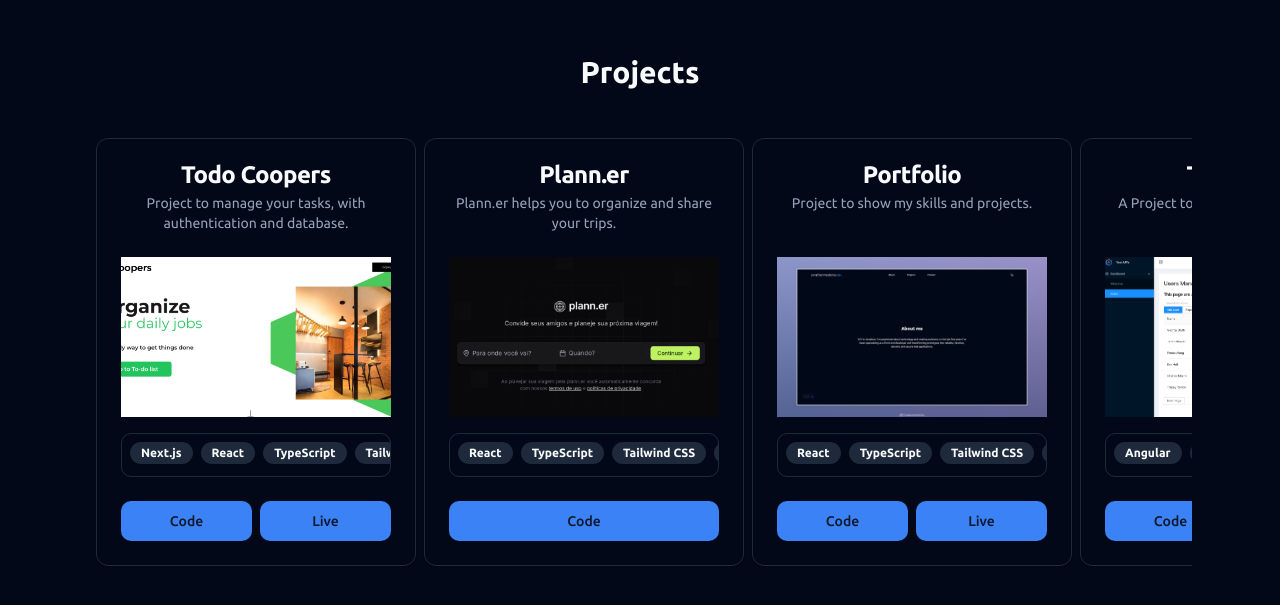
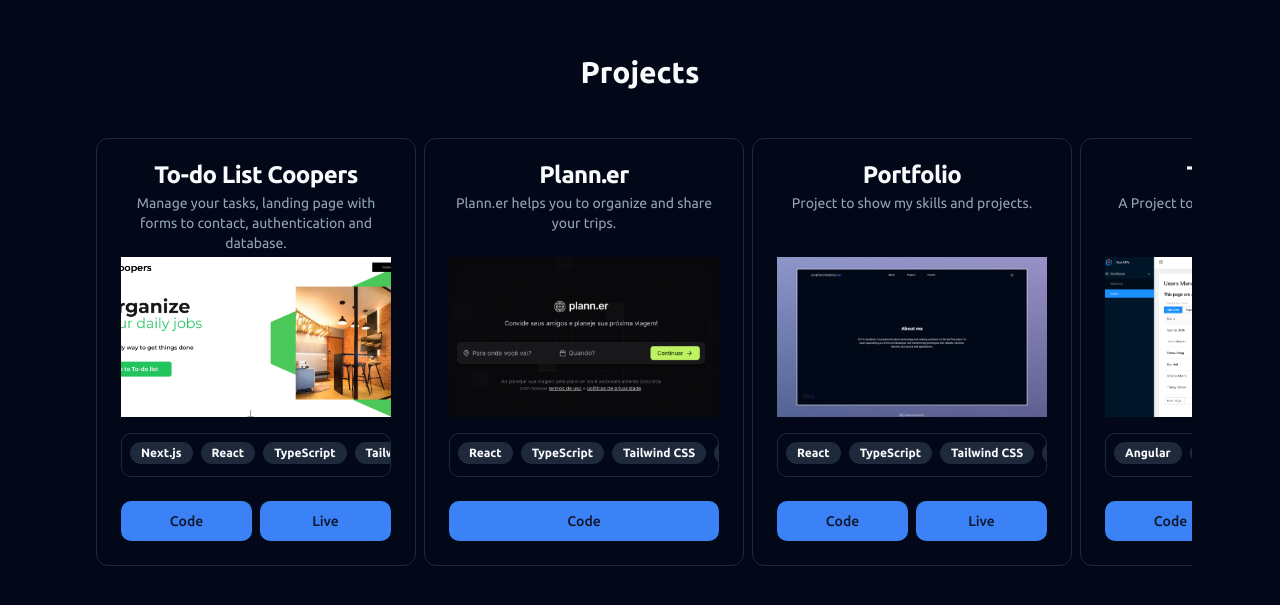
Before and after one commit to jonhnmedeiros/jonhnmedeiros.github.io, a React (Vite) app: page / in a window 1280 px wide. Shown: the part 886-1491 px from the top of the page. Built offline with nearby package versions, Linux system fonts and the light colour scheme.

Commit message:
Correct links project todo

```diff
--- a/src/app.tsx
+++ b/src/app.tsx
@@ -10,12 +10,12 @@
 export function App() {
   const projects = [
     {
-      title: "Todo Coopers",
-      description: "Project to manage your tasks, with authentication and database.",
+      title: "To-do List Coopers",
+      description: "Manage your tasks, landing page with forms to contact, authentication and database.",
       image: "/projects/coopers-todo.png",
       tags: [ "Next.js", "React", "TypeScript", "Tailwind CSS", "Node.js", "MongoDB" ],
-      codeLink: "https://github.com/jonhnmedeiros/coopers-todo",
-      liveLink: "https://coopers-todo.vercel.app",
+      codeLink: "https://github.com/jonhnmedeiros/to-do-coopers",
+      liveLink: "https://to-do-coopers.vercel.app",
     },
     {
       title: "Plann.er",
```
Also changed, not shown: 2 other files (tests, documents, lock files or other folders).
